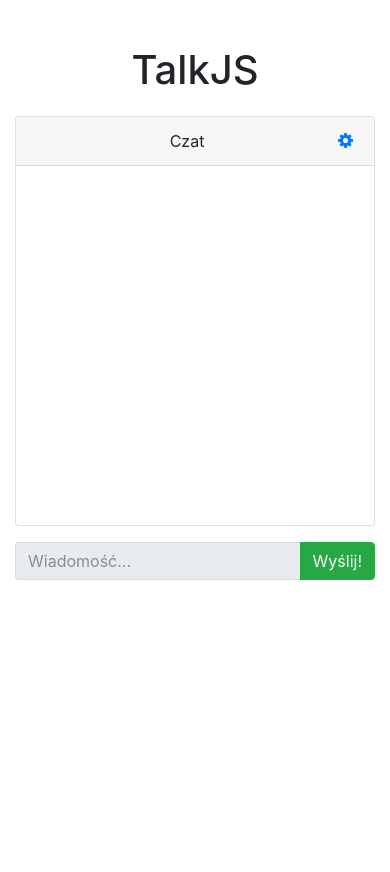
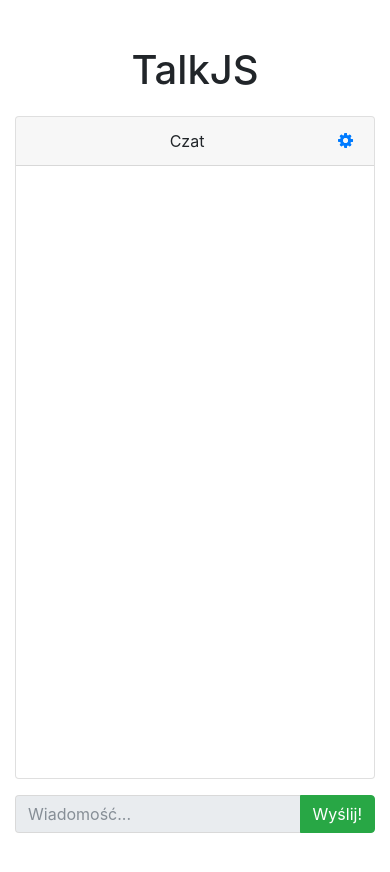
Before and after one commit to Kucharskov/TalkJS, a website built with webpack: page public/index.html in a window 390 px wide. Before the commit the page ends 844 px from the top, so only its background shows below. Built offline with nearby package versions, Linux system fonts and the light colour scheme; no server answers.

Commit message:
Optymalizacja na urządzenia mobilne

```diff
--- a/public/css/styles.css
+++ b/public/css/styles.css
@@ -41,6 +41,10 @@
 }
 
 @media (max-width: 768px) {
+	main {
+		min-height: 85vh;
+	}
+
 	.hidden {
 		display: none;
 	}
--- a/public/index.html
+++ b/public/index.html
@@ -36,7 +36,7 @@
 		</div>
 	</div>
 
-	<div class="container mt-5">
+	<div class="container my-5">
 		<div class="row justify-content-center">
 			<div class="col-12">
 				<h1 class="text-center">TalkJS</h1>
@@ -69,7 +69,6 @@
 						</div>
 					</div>
 				</main>
-
 			</div>
 		</div>
 	</div>
```
